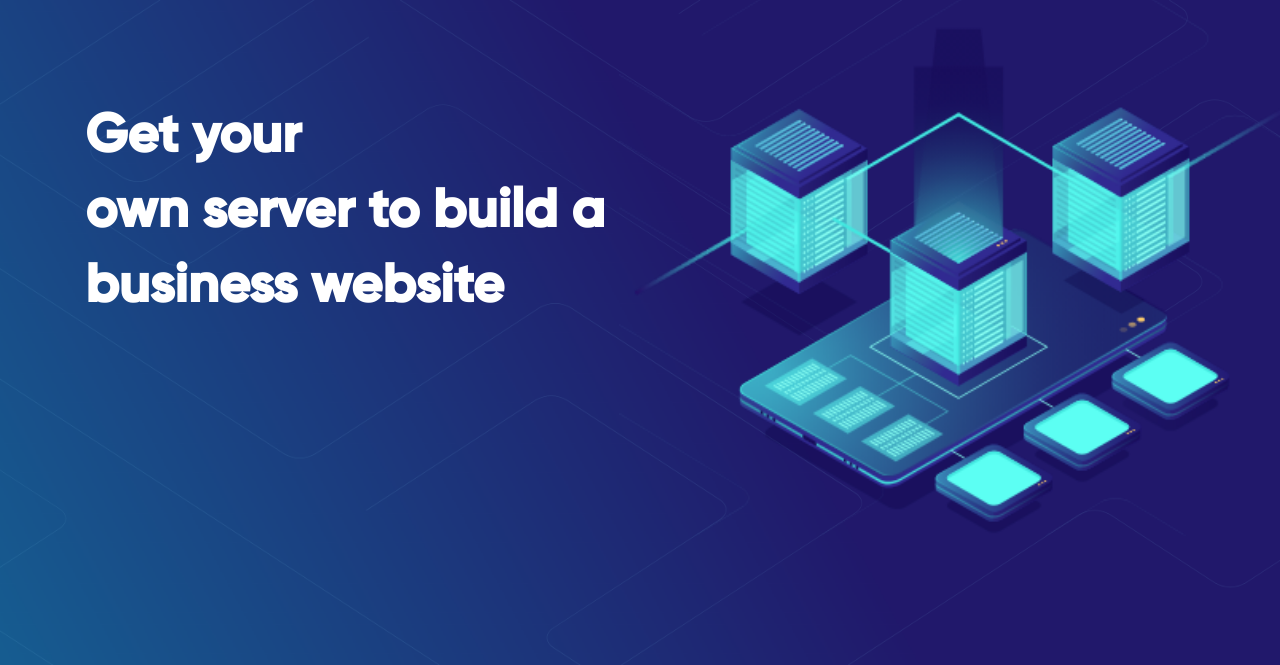
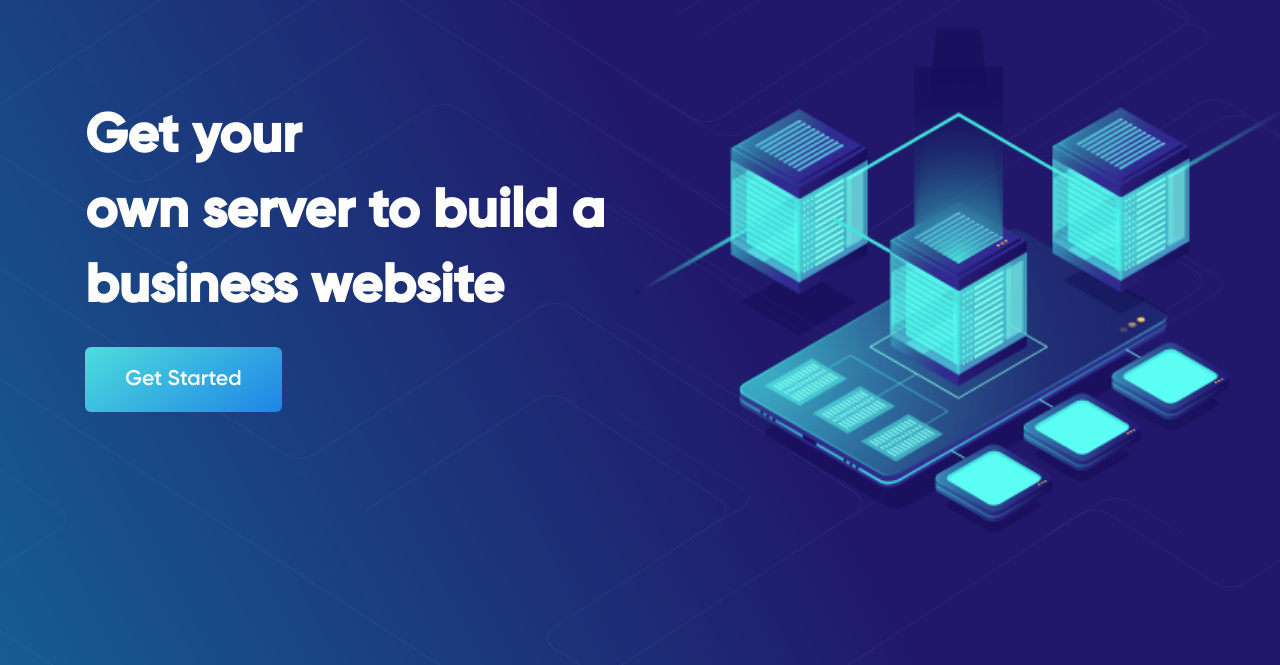
Before and after one commit to sadabdhrubo1997/domain_hosting_landing_page, a plain HTML site: page index.html in a window 1280 px wide. Shown: the part 222-887 px from the top of the page. Drawn offline with Linux system fonts and the light colour scheme.

Commit message:
header button added

```diff
--- a/assets/css/style.scss
+++ b/assets/css/style.scss
@@ -194,15 +194,34 @@ html {
                     font-size: 6.3rem;
                     font-family: G-bold;
                     line-height: 1.4;
+                    margin-bottom: 4.8rem;
+                }
+
+                a {
+                    padding: 2.5rem 4.7rem;
+                    border-radius: .7rem;
+                    font-size: 2.5rem;
+                    font-family: G-semibold;
+                    text-decoration: none;
+                    color: #ffffff;
+                    -webkit-border-radius: .7rem;
+                    -moz-border-radius: .7rem;
+                    -ms-border-radius: .7rem;
+                    -o-border-radius: .7rem;
+                    background: rgb(77, 221, 220);
+                    background: -moz-linear-gradient(145deg, rgba(77, 221, 220, 1) 0%, rgba(31, 132, 230, 1) 100%);
+                    background: -webkit-linear-gradient(145deg, rgba(77, 221, 220, 1) 0%, rgba(31, 132, 230, 1) 100%);
+                    background: linear-gradient(145deg, rgba(77, 221, 220, 1) 0%, rgba(31, 132, 230, 1) 100%);
+                    filter: progid:DXImageTransform.Microsoft.gradient(startColorstr="#4ddddc", endColorstr="#1f84e6", GradientType=1);
                 }
             }
 
-            .right{
+            .right {
                 margin-top: 1rem;
                 width: calc(100% - 62.5rem);
                 height: 63.3rem;
 
-                img{
+                img {
                     width: auto;
                     height: 100%;
                 }
--- a/index.html
+++ b/index.html
@@ -51,6 +51,9 @@
                             own server to build a
                             business website
                         </h1>
+                        <a href="#">
+                            Get Started
+                        </a>
                     </div>
                     <div class="right">
                         <img src="./assets/image/illustration_1.png" alt="">
```
Also changed, not shown: assets/css/style.css, 1 other file.
